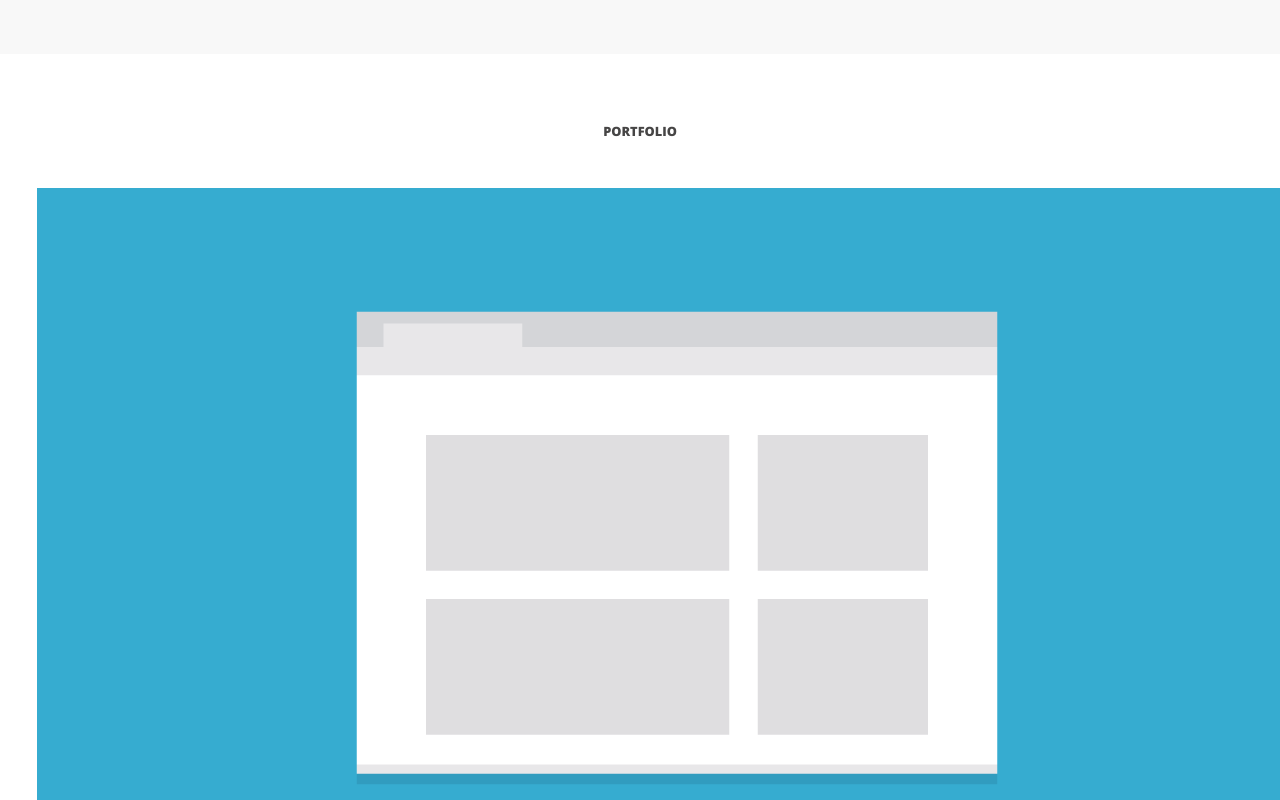
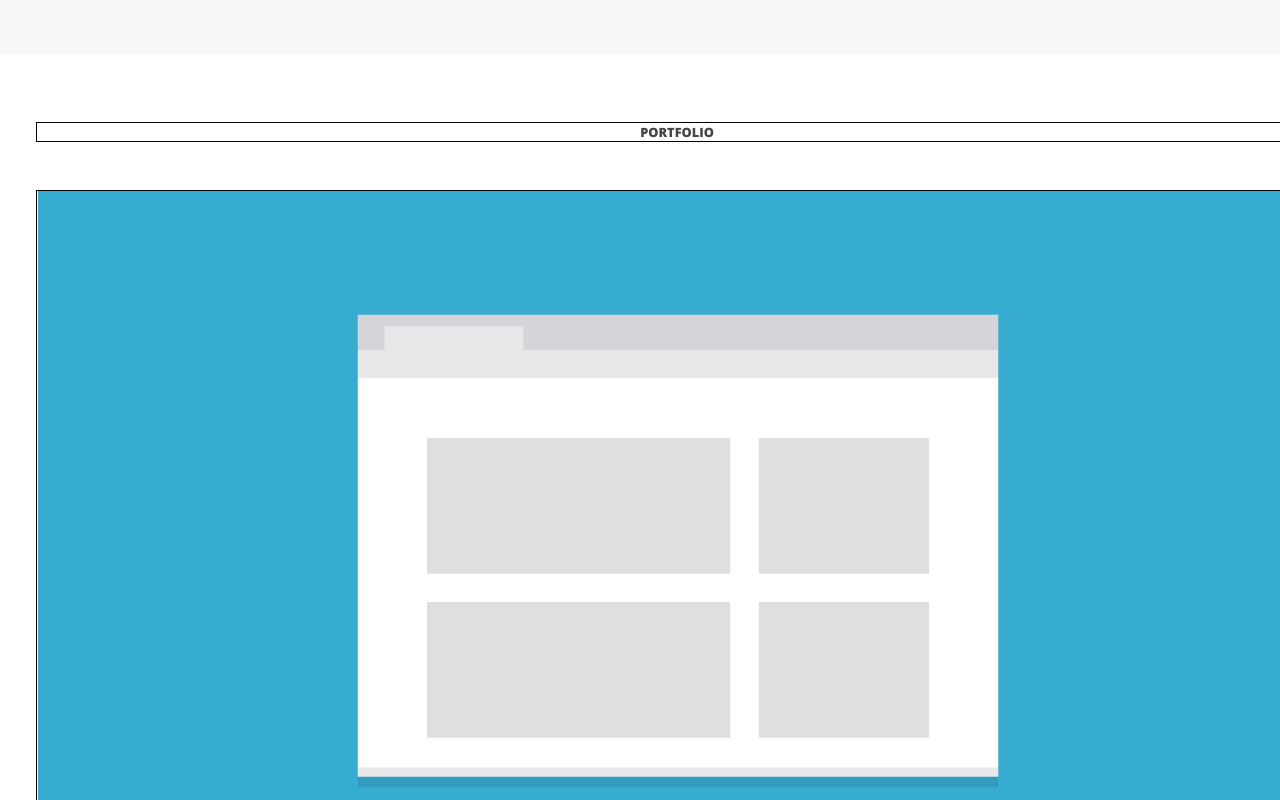
Before and after one commit to kjoe94/TechDegree_WebDev_Project_2, a plain HTML site: page index.html in a window 1280 px wide. Shown: the part 440-1240 px from the top of the page. Drawn offline with nearby package versions, Linux system fonts and the light colour scheme.

Commit message:
Problem solving <main> 768px

```diff
--- a/CSS/styles.css
+++ b/CSS/styles.css
@@ -181,12 +181,12 @@ h3 {
     }
 
     .main-container {
-        flex-direction: row;
         flex-wrap: wrap;
     }
 
     .mc-flex {
-        flex: 1 350px;
+        border: 1px black solid;
+
     }
 
 
```
Also changed, not shown: review.txt.
